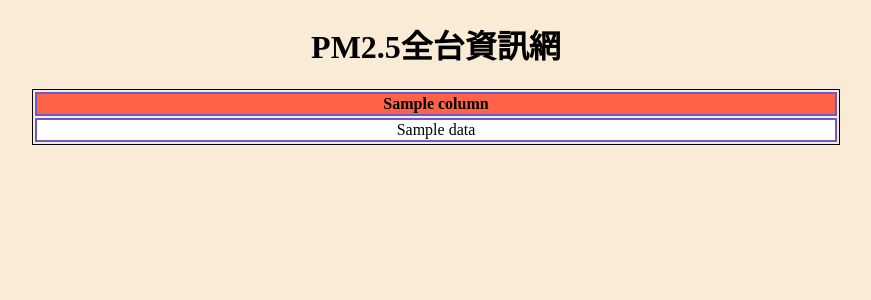
After one commit to 17app001/flask-pm25, a Flask app: template templates/pm25.html in a window 1280 px wide. The commit adds this page. Shown: the top 300 px of the page, without its empty margins (204-1075 px from the left). Run offline with Flask 2, Linux system fonts and the light colour scheme; the template is opened without the code that fills it: most values are stand-ins (such as "Sample title", 1, 10 or a date in 2020).

Commit message:
pm2.5資料取得跟表格繪製

```diff
--- a/main.py
+++ b/main.py
@@ -1,9 +1,18 @@
 from flask import Flask, render_template
 from datetime import datetime
+from scrape.pm25 import get_pm25
 
-from sympy import EX, content
-# __name__==>main.py
+
 app = Flask(__name__)
+
+
+@app.route('/pm25')
+def pm25():
+    columns, values = get_pm25()
+
+    print(columns, values)
+
+    return render_template('./pm25.html', **locals())
 
 
 @app.route('/stock')
@@ -15,7 +24,9 @@ def get_stock():
         {'分類': '上海綜合', '指數': '3,380.68'}
     ]
 
-    return render_template('./stock.html', stocks=stocks)
+    date = get_today()
+
+    return render_template('./stock.html', **locals())
 
 
 @app.route('/bmi/name=<name>&height=<height>&weight=<weight>')
@@ -57,6 +68,6 @@ def get_today():
 
 
 if __name__ == '__main__':
-    print(get_today())
-    print(get_bmi('jerry', '167', '67'))
+    # print(pm25())
+    # print(get_bmi('jerry', '167', '67'))
     app.run(debug=True)
--- a/templates/index.html
+++ b/templates/index.html
@@ -18,6 +18,8 @@
     <h1>Hello, {{content.name}}</h1>
     <p>目前時間:<span class="date">
             {{content['date']}}</span></p>
+
+    <a href="/stock" target="_blank">亞股資訊</a>
 </body>
 
 </html>
--- /dev/null
+++ b/templates/pm25.html
@@ -0,0 +1,67 @@
+<!DOCTYPE html>
+<html lang="en">
+
+<head>
+    <meta charset="UTF-8">
+    <meta http-equiv="X-UA-Compatible" content="IE=edge">
+    <meta name="viewport" content="width=device-width, initial-scale=1.0">
+    <title>PM2.5全台資訊網</title>
+
+    <style>
+        body {
+            background-color: antiquewhite;
+        }
+
+        #container {
+            width: 80%;
+            margin: 0px auto;
+            text-align: center;
+        }
+
+        #pm25-table {
+            width: 80%;
+            margin: 0px auto;
+            border: 1px solid black;
+        }
+
+        #pm25-table th {
+            background-color: tomato;
+        }
+
+        td,
+        th {
+            border: 2px slateblue solid;
+        }
+
+        td {
+            background-color: white;
+            color: black;
+        }
+    </style>
+</head>
+
+<body>
+    <div id="container">
+        <h1>PM2.5全台資訊網</h1>
+        <table id="pm25-table">
+            <thead>
+                <tr>
+                    {% for column in columns%}
+                    <th>{{column}}</th>
+                    {% endfor %}
+                </tr>
+            </thead>
+            <tbody>
+                {% for value in values %}
+                <tr>
+                    {% for data in value %}
+                    <td>{{data}}</td>
+                    {% endfor %}
+                </tr>
+                {% endfor %}
+            </tbody>
+        </table>
+    </div>
+</body>
+
+</html>
```
Also changed, not shown: scrape/pm25.py (added, +28 -0 lines), templates/stock.html (+9 -0 lines), 2 other files.
